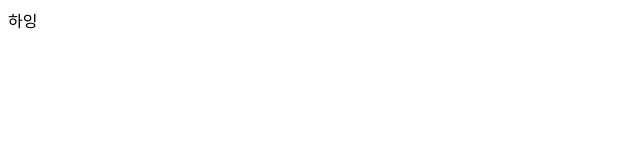
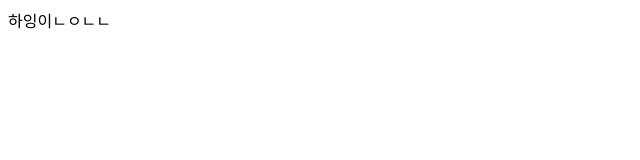
Before and after one commit to sesac-bibimbap/withme_client, a React (Vite) app: page / in a window 1280 px wide. Shown: the top 160 px of the page, without its empty margins (0-640 px from the left). Built offline with nearby package versions, Linux system fonts and the light colour scheme.

Commit message:
🔧 modify: test
test
test2
test3

```diff
--- a/src/App.tsx
+++ b/src/App.tsx
@@ -6,7 +6,7 @@ const App = () => {
   // return routes;
   return (
     <>
-      <div>하잉</div>
+      <div>하잉이ㄴㅇㄴㄴ</div>
     </>
   );
 };
```
